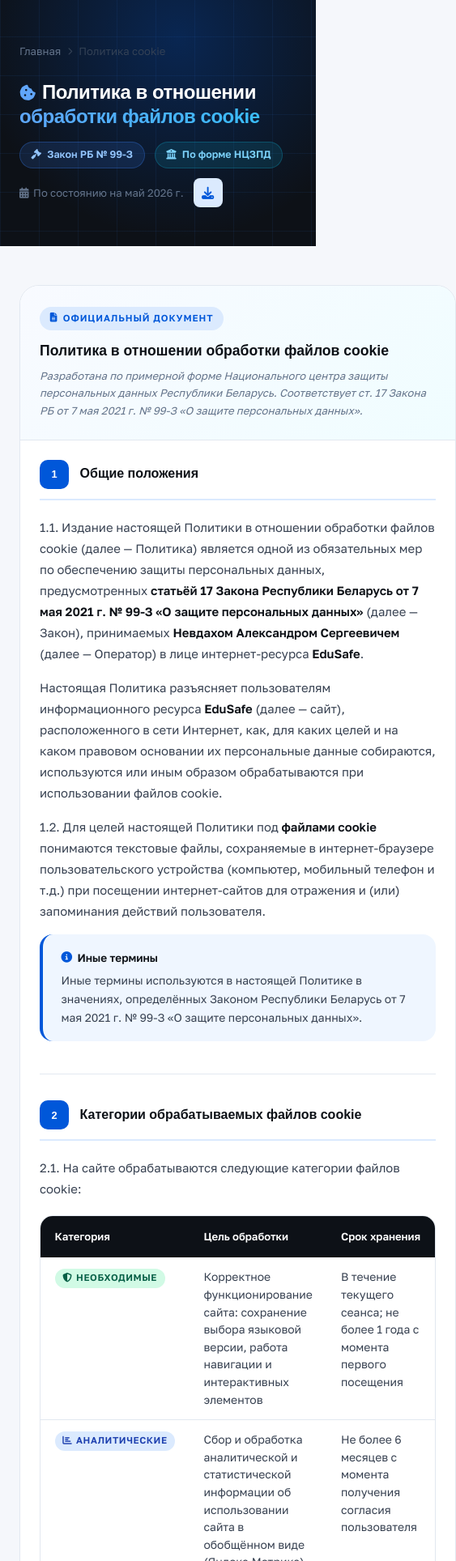
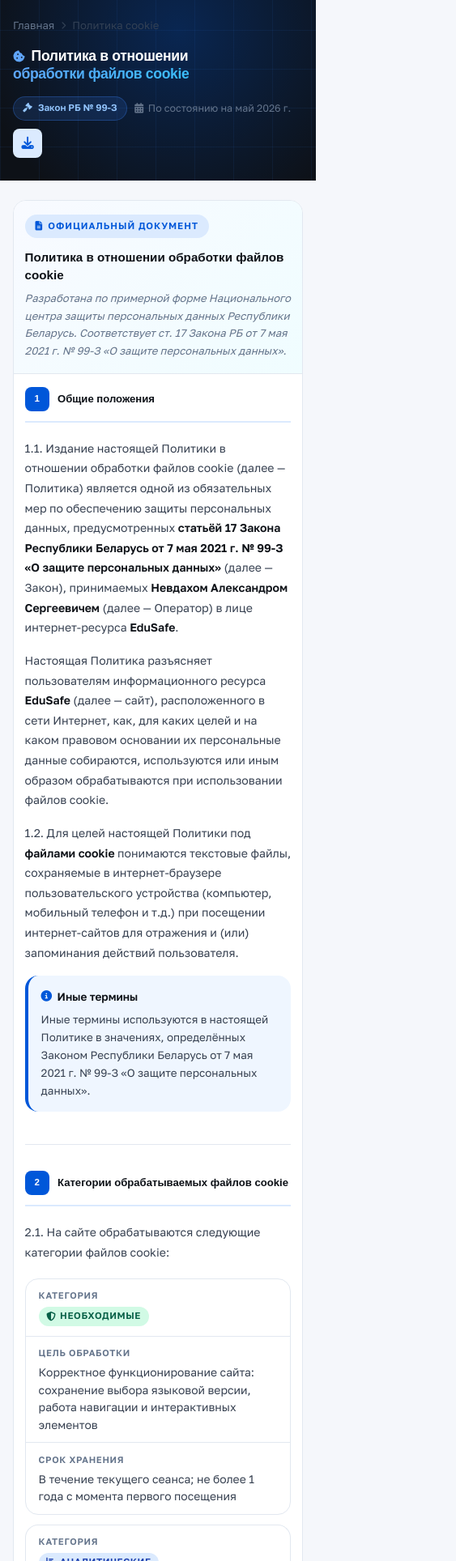
Before and after one commit to sashaPEn2/edusafe, a website: page privacy_cookie.html in a window 390 px wide. Shown: the part 72-2000 px from the top of the page at 81% size, 563 px wide, since content can reach past the window. Drawn offline with Linux system fonts and the light colour scheme; a web font is replaced by a local one.

Commit message:
cookie priv

```diff
--- a/privacy_cookie.html
+++ b/privacy_cookie.html
@@ -177,17 +177,178 @@
     .footer-links a:hover { color: #94a3b8; }
     .footer-bottom { font-size: 0.78rem; text-align: center; display: flex; flex-direction: column; gap: 0.4rem; }
 
+    /* ═══════════════════════════════════════════
+       RESPONSIVE — TABLET (≤ 1024px)
+    ═══════════════════════════════════════════ */
+    @media (max-width: 1024px) {
+      .content-layout { gap: 1.75rem; }
+      .sidebar { position: sticky; top: 80px; }
+      .container { padding: 0 1.25rem; }
+    }
+
+    /* ═══════════════════════════════════════════
+       RESPONSIVE — TABLET PORTRAIT (≤ 900px)
+    ═══════════════════════════════════════════ */
     @media (max-width: 900px) {
-      .content-layout { grid-template-columns: 1fr; }
-      .sidebar { position: static; }
+      /* Layout: sidebar drops below article */
+      .content-layout {
+        grid-template-columns: 1fr;
+        gap: 1.5rem;
+        padding: 2rem 0 3rem;
+      }
+      .sidebar {
+        position: static;
+        display: grid;
+        grid-template-columns: 1fr 1fr;
+        gap: 1rem;
+      }
+      .sidebar .sidebar-card:last-child {
+        grid-column: 1 / -1;
+      }
+
+      /* Navigation */
       .nav-desktop { display: none; }
       .burger { display: flex; }
+
+      /* Hero */
+      .page-hero { padding: 2.5rem 0 2rem; }
+      .page-hero h1 { font-size: clamp(1.35rem, 3.5vw, 1.85rem); }
+
+      /* Article */
+      .article-header { padding: 1.75rem 2rem; }
+      .article-body { padding: 1.75rem 2rem; }
+
+      /* Footer */
+      .footer-top { gap: 1.5rem; }
     }
-    @media (max-width: 600px) {
-      .article-body { padding: 1.5rem; }
-      .article-header { padding: 1.5rem; }
-      .hero-meta { gap: 0.75rem; }
-      .footer-top { flex-direction: column; }
+
+    /* ═══════════════════════════════════════════
+       RESPONSIVE — MOBILE (≤ 640px)
+    ═══════════════════════════════════════════ */
+    @media (max-width: 640px) {
+      /* Container */
+      .container { padding: 0 1rem; }
+
+      /* Header */
+      .header-inner { height: 60px; }
+      .logo-text { font-size: 1.05rem; }
+
+      /* Hero */
+      .page-hero { padding: 2rem 0 1.75rem; }
+      .page-hero h1 { font-size: clamp(1.2rem, 5vw, 1.5rem); }
+      .hero-meta { gap: 0.6rem; }
+      .hero-badge { font-size: 0.72rem; padding: 0.3rem 0.7rem; }
+      .hero-date { font-size: 0.78rem; }
+      .breadcrumb { margin-bottom: 1rem; }
+
+      /* Layout */
+      .content-layout { padding: 1.5rem 0 2.5rem; gap: 1.25rem; }
+
+      /* Sidebar: single column on mobile */
+      .sidebar {
+        grid-template-columns: 1fr;
+      }
+      .sidebar .sidebar-card:last-child {
+        grid-column: auto;
+      }
+
+      /* Article */
+      .article-header { padding: 1.25rem 1rem; border-radius: 0; }
+      .article-header h2 { font-size: 0.95rem; }
+      .article-body { padding: 1.25rem 1rem; }
+      .policy-article { border-radius: var(--radius); }
+
+      /* Section headings */
+      .section-heading { gap: 0.65rem; }
+      .section-num { width: 30px; height: 30px; font-size: 0.72rem; border-radius: 8px; }
+      .section-heading h3 { font-size: 0.9rem; }
+
+      /* Text */
+      .policy-text { font-size: 0.88rem; }
+
+      /* Info boxes */
+      .info-box { padding: 0.9rem 1rem; }
+      .info-box p { font-size: 0.84rem; }
+
+      /* Cookie table — stacked cards on mobile */
+      .cookie-table-wrap {
+        border: none;
+        background: transparent;
+        overflow: visible;
+      }
+      .cookie-table { display: block; }
+      .cookie-table thead { display: none; }
+      .cookie-table tbody { display: flex; flex-direction: column; gap: 0.75rem; }
+      .cookie-table tbody tr {
+        display: flex;
+        flex-direction: column;
+        gap: 0;
+        border: 1px solid var(--border);
+        border-radius: var(--radius);
+        overflow: hidden;
+        background: var(--surface);
+      }
+      .cookie-table tbody tr:hover { background: var(--surface); }
+      .cookie-table td {
+        display: block;
+        padding: 0.7rem 1rem;
+        border-bottom: 1px solid var(--border);
+        white-space: normal;
+      }
+      .cookie-table td:last-child { border-bottom: none; }
+      .cookie-table td::before {
+        content: attr(data-label);
+        display: block;
+        font-size: 0.7rem;
+        font-weight: 700;
+        text-transform: uppercase;
+        letter-spacing: 0.06em;
+        color: var(--text-muted);
+        margin-bottom: 0.3rem;
+      }
+
+      /* Browser list */
+      .browser-list { gap: 0.5rem; }
+      .browser-item { font-size: 0.8rem; padding: 0.5rem 0.75rem; }
+
+      /* Rights list */
+      .rights-list li { font-size: 0.86rem; }
+
+      /* PDF block */
+      .pdf-block {
+        flex-direction: column;
+        gap: 1rem;
+        padding: 1.25rem;
+        align-items: flex-start;
+      }
+      .pdf-block-icon { width: 42px; height: 42px; font-size: 1.25rem; }
+
+      /* Update notice */
+      .update-notice { flex-direction: column; gap: 0.6rem; align-items: flex-start; }
+      .update-notice p { font-size: 0.8rem; }
+
+      /* Sidebar cards */
+      .sidebar-card { padding: 1.1rem; }
+      .cpd-ref { padding: 1.1rem; }
+
+      /* Footer */
+      .footer-top { flex-direction: column; gap: 1.5rem; }
+      .footer-brand { max-width: 100%; }
+      footer { padding: 2rem 0 1.5rem; }
+      .footer-bottom { font-size: 0.72rem; }
+    }
+
+    /* ═══════════════════════════════════════════
+       RESPONSIVE — SMALL MOBILE (≤ 400px)
+    ═══════════════════════════════════════════ */
+    @media (max-width: 400px) {
+      .logo-text { font-size: 0.95rem; }
+      .page-hero h1 { font-size: 1.1rem; }
+      .hero-badge { display: none; }
+      .hero-badge:first-child { display: inline-flex; }
+      .section-heading h3 { font-size: 0.82rem; }
+      .article-body { padding: 1rem 0.85rem; }
+      .article-header { padding: 1rem 0.85rem; }
     }
   </style>
 </head>
@@ -253,7 +414,7 @@
         <div class="hero-badge"><i class="fas fa-gavel"></i> Закон РБ № 99-З</div>
         <div class="hero-badge" style="background:rgba(14,165,199,0.15); border-color:rgba(14,165,199,0.3); color:#7dd3fc;"><i class="fas fa-university"></i> По форме НЦЗПД</div>
         <div class="hero-date"><i class="fas fa-calendar-alt"></i> По состоянию на май 2026 г.</div>
-        <a href="./files/policy/cookie.pdf" download class="download-btn" title="Скачать политику в PDF"><i class="fas fa-download"></i></a>
+        <a href="./files/policy/cookie.pdf" target="_blank" class="download-btn" title="Открыть политику в PDF"><i class="fas fa-download"></i></a>
       </div>
     </div>
   </div>
@@ -315,14 +476,14 @@
                 </thead>
                 <tbody>
                   <tr>
-                    <td><span class="badge-necessary"><i class="fas fa-shield-alt"></i> Необходимые</span></td>
-                    <td>Корректное функционирование сайта: сохранение выбора языковой версии, работа навигации и интерактивных элементов</td>
-                    <td>В течение текущего сеанса; не более 1 года с момента первого посещения</td>
+                    <td data-label="Категория"><span class="badge-necessary"><i class="fas fa-shield-alt"></i> Необходимые</span></td>
+                    <td data-label="Цель обработки">Корректное функционирование сайта: сохранение выбора языковой версии, работа навигации и интерактивных элементов</td>
+                    <td data-label="Срок хранения">В течение текущего сеанса; не более 1 года с момента первого посещения</td>
                   </tr>
                   <tr>
-                    <td><span class="badge-analytics"><i class="fas fa-chart-bar"></i> Аналитические</span></td>
-                    <td>Сбор и обработка аналитической и статистической информации об использовании сайта в обобщённом виде (Яндекс.Метрика). Используются для улучшения содержания и удобства ресурса</td>
-                    <td>Не более 6 месяцев с момента получения согласия пользователя</td>
+                    <td data-label="Категория"><span class="badge-analytics"><i class="fas fa-chart-bar"></i> Аналитические</span></td>
+                    <td data-label="Цель обработки">Сбор и обработка аналитической и статистической информации об использовании сайта в обобщённом виде (Яндекс.Метрика). Используются для улучшения содержания и удобства ресурса</td>
+                    <td data-label="Срок хранения">Не более 6 месяцев с момента получения согласия пользователя</td>
                   </tr>
                 </tbody>
               </table>
@@ -431,8 +592,8 @@
             <div class="pdf-block-icon"><i class="fas fa-file"></i></div>
             <div class="pdf-block-content">
               <div class="pdf-block-title">Политика в формате PDF</div>
-              <p class="pdf-block-text">Скачайте полный текст политики в формате PDF для сохранения на вашем устройстве.</p>
-              <a href="./files/policy/cookie.pdf" download class="pdf-block-link"><i class="fas fa-download"></i> Скачать PDF</a>
+              <p class="pdf-block-text">Откройте полный текст политики в формате PDF в новой вкладке браузера.</p>
+              <a href="./files/policy/cookie.pdf" target="_blank" class="pdf-block-link"><i class="fas fa-download"></i> Открыть PDF</a>
             </div>
           </div>
 
```
